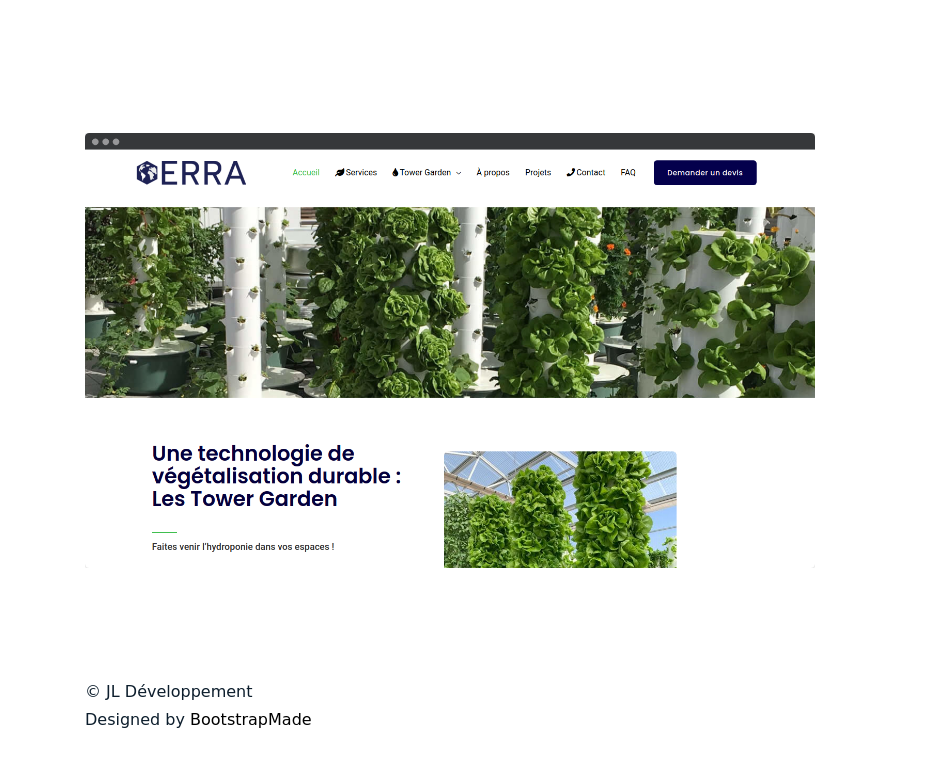
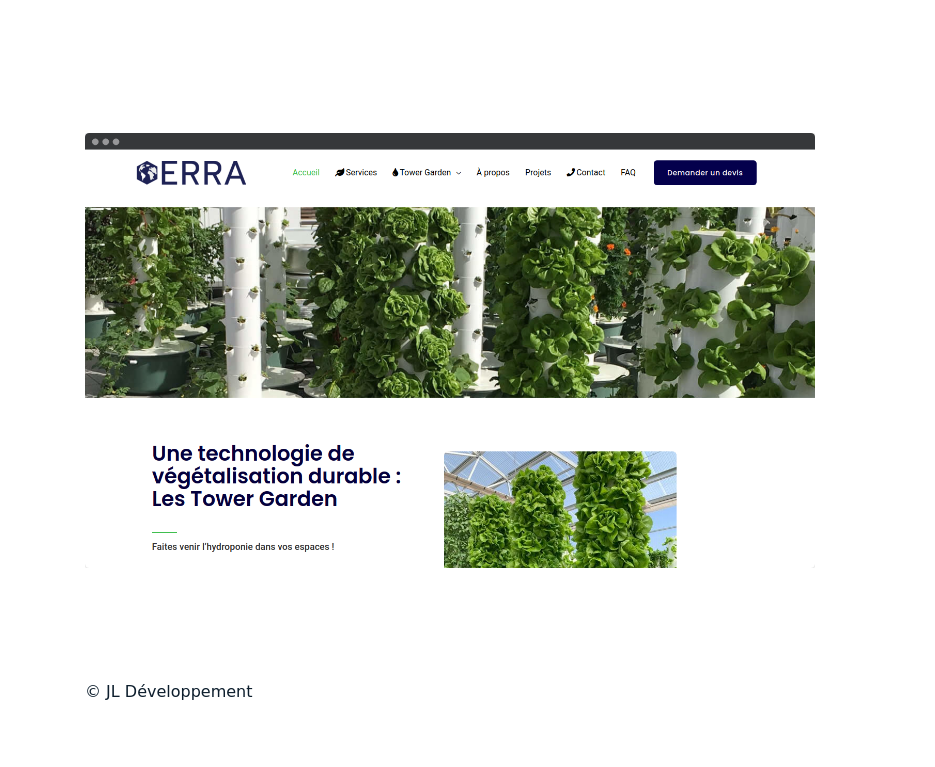
Before and after one commit to JulienLach/jl.developpement, a plain HTML site: page ERRA.html in a window 1280 px wide. Shown: the part 373-1140 px from the top of the page, 0-935 px from the left. Drawn offline with Linux system fonts and the light colour scheme; a web font is replaced by a local one.

Commit message:
Update ERRA.html

```diff
--- a/ERRA.html
+++ b/ERRA.html
@@ -243,15 +243,6 @@
       <div class="row">
         <div class="col-sm-6">
           <p class="mb-1">&copy; JL Développement</p>
-          <div class="credits">
-            <!--
-              All the links in the footer should remain intact.
-              You can delete the links only if you purchased the pro version.
-              Licensing information: https://bootstrapmade.com/license/
-              Purchase the pro version with working PHP/AJAX contact form: https://bootstrapmade.com/buy/?theme=MyPortfolio
-            -->
-            Designed by <a href="https://bootstrapmade.com/">BootstrapMade</a>
-          </div>
         </div>
         <div class="col-sm-6 social text-md-right">
           <a href="https://fr.linkedin.com/in/julienlach" target="_blank"><span class="icofont-linkedin"></span></a>
```
